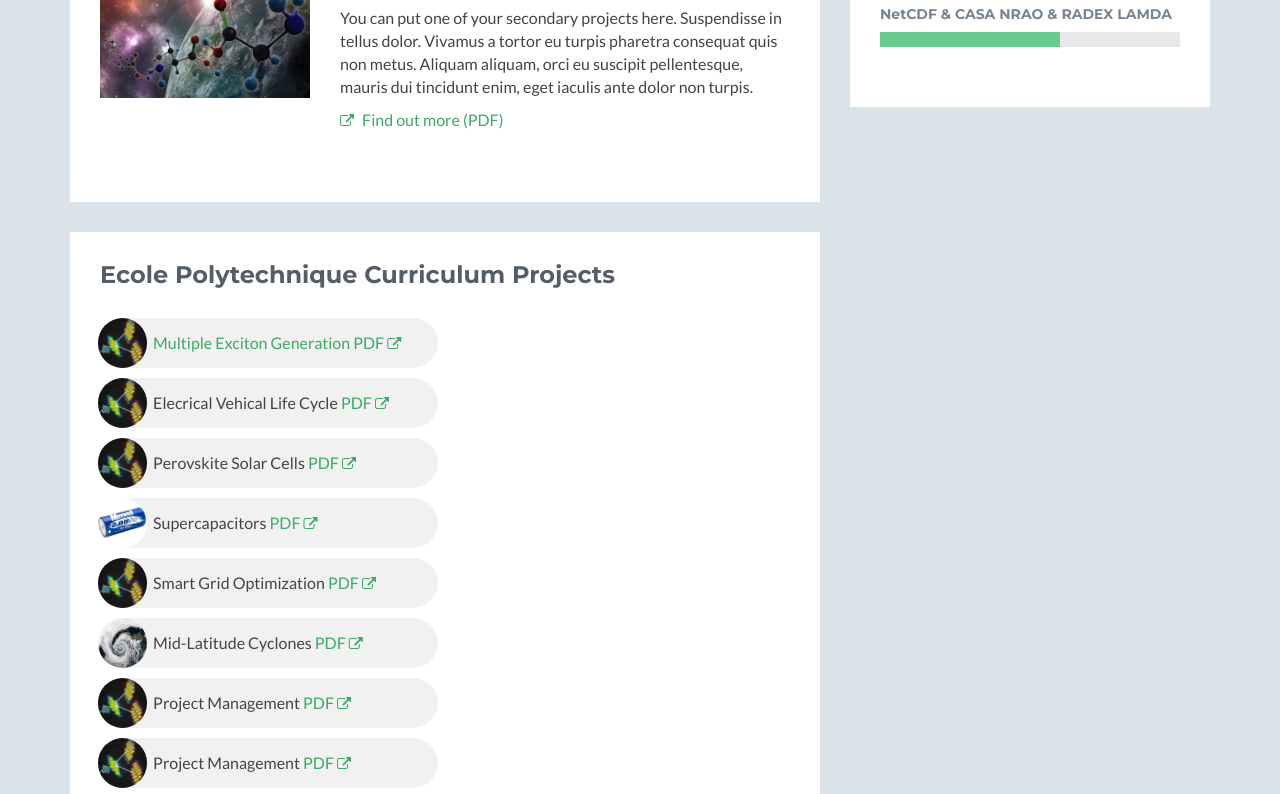
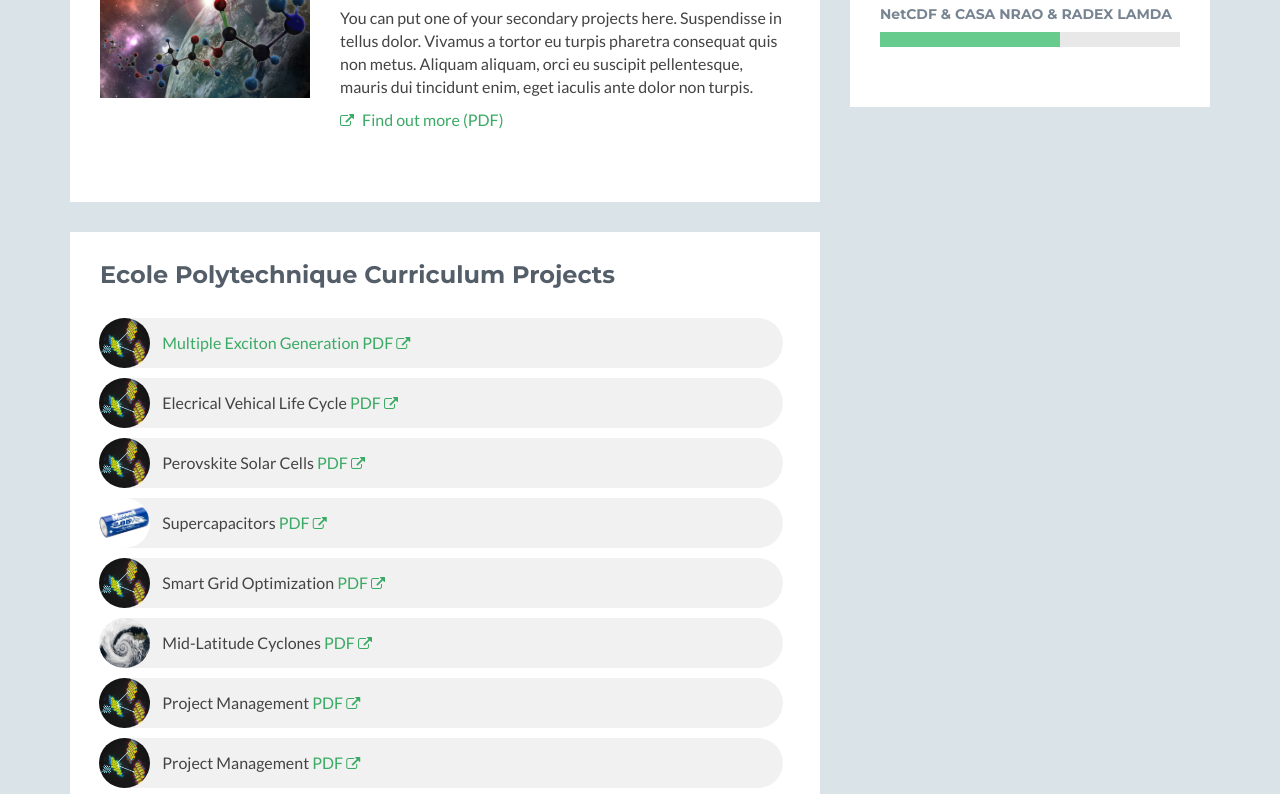
Before and after one commit to juliephom/iuliia.github.io, a plain HTML site: page index.html in a window 1280 px wide. Shown: the part 2603-3397 px from the top of the page. Drawn offline with Linux system fonts and the light colour scheme; a script that the page names is missing.

Commit message:
Update styles.css

```diff
--- a/assets/css/styles.css
+++ b/assets/css/styles.css
@@ -110,7 +110,7 @@ iframe {
 .chip {
   display: inline-block;
   padding: 0% 3.5%;
-  width: 49%;
+  width: 99%;
   height: 50px;
   font-size: 100%;
   word-wrap: break-word;
@@ -121,9 +121,9 @@ iframe {
 
 .chip img {
   float: left;
-  margin: 0% 2% 0% -9%;
+  margin: 0% 2% 0% -4%;
   height: 100%;
-  width: 17%;
+  width: 8%;
   border-radius: 50%;
 }
 
```
